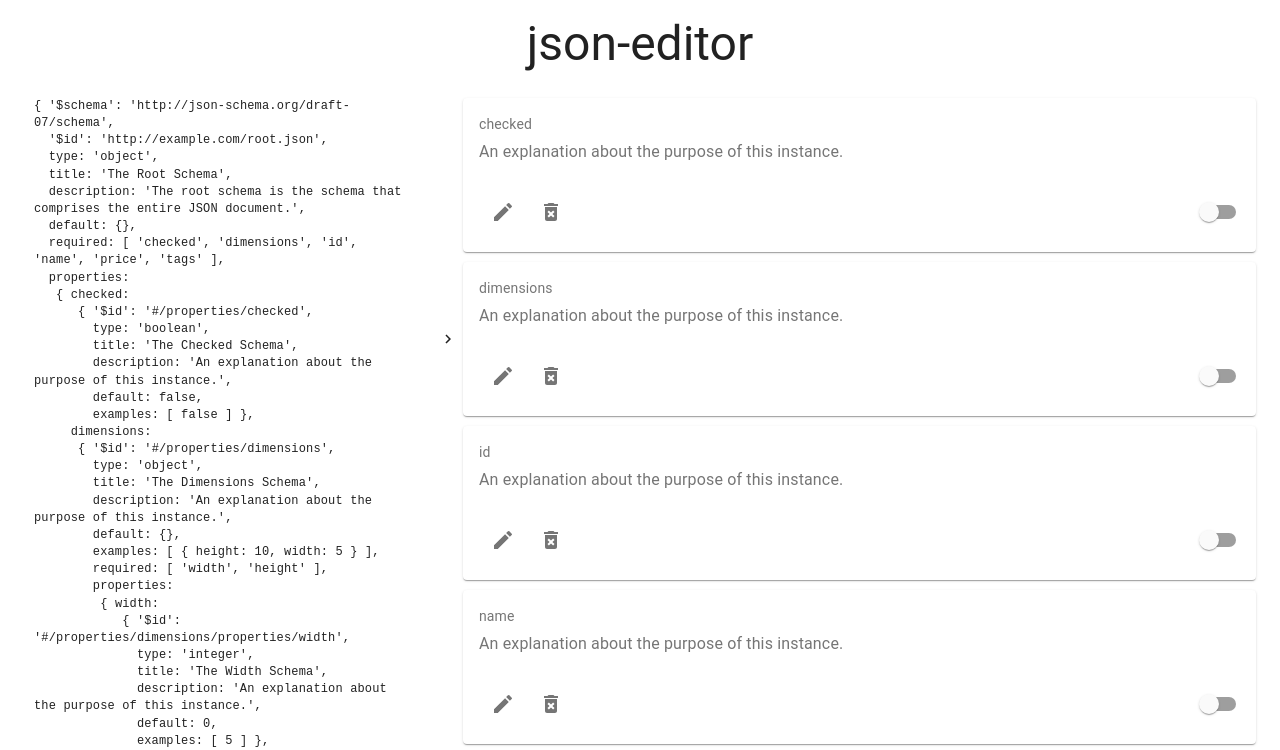
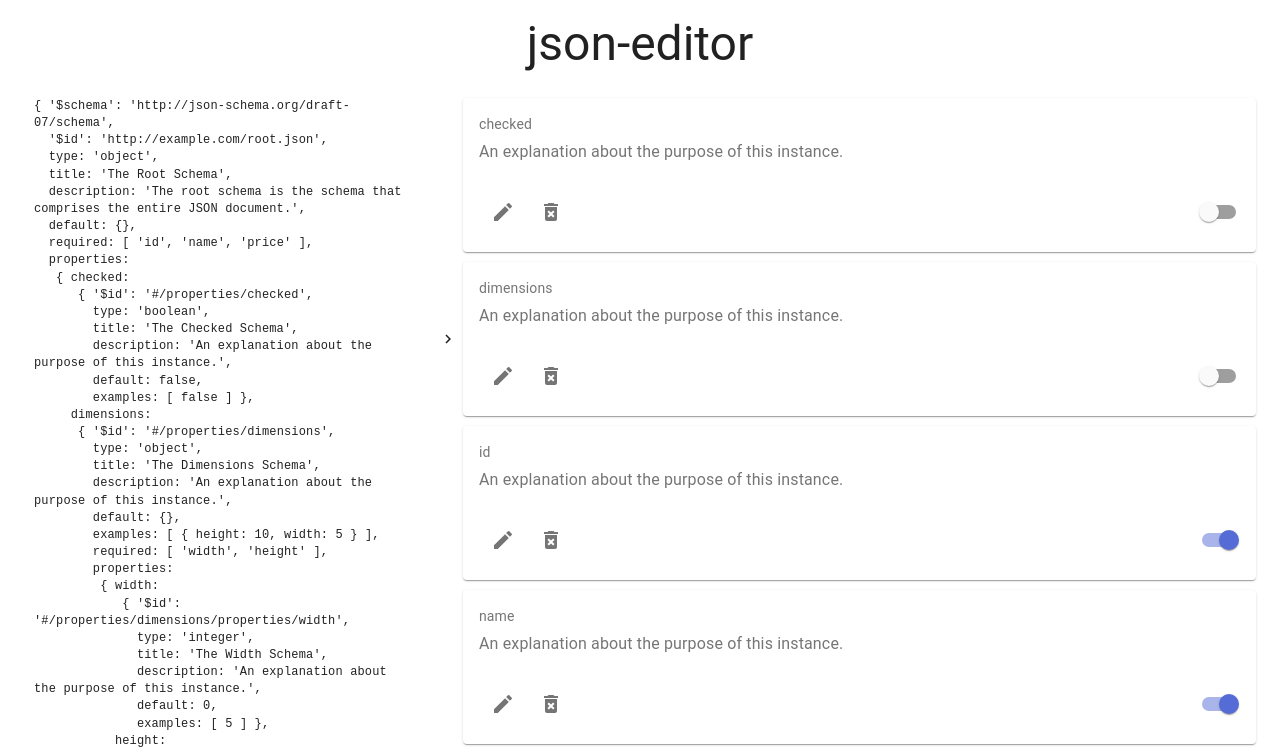
Before and after one commit to JonnyBaker/JSON-editor, a React (Create React App) app: page / in a window 1280 px wide. Shown: the top 750 px of the page. Built offline with nearby package versions, Linux system fonts and the light colour scheme.

Commit message:
hooking up required field

```diff
--- a/src/components/editor/SchemaVisualiser.js
+++ b/src/components/editor/SchemaVisualiser.js
@@ -23,9 +23,10 @@ const useStyles = makeStyles((theme) => ({
 
 export default function Editor() {
   const classes = useStyles();
+  const { required } = schema;
   const properties = schema.properties;
 
-  const items = buildItems(properties);
+  const items = buildItems(properties, required);
 
   return (
     <Grid md={8} item>
--- a/src/components/editor/SchemaVisualiserCard.js
+++ b/src/components/editor/SchemaVisualiserCard.js
@@ -26,7 +26,7 @@ const useStyles = makeStyles((theme) => ({
 
 export default function EditorCard(props) {
   const classes = useStyles();
-  const { element, name } = props;
+  const { element, name, required } = props;
 
   return (
     <Card>
@@ -46,7 +46,7 @@ export default function EditorCard(props) {
           <IconButton aria-label="delete">
             <DeleteForeverIcon className={classes.playIcon} />
           </IconButton>
-          <Switch className={classes.requiredIcon} color="primary" />
+          <Switch className={classes.requiredIcon} checked={required} color="primary" />
         </CardActions>
       </div>
     </Card>
--- a/src/components/editor/SchemaVisualiserItem.js
+++ b/src/components/editor/SchemaVisualiserItem.js
@@ -17,16 +17,16 @@ const hasChildren = (property) => {
 
 export default function EditorItem(props) {
   const classes = useStyles();
-
-  const { currentProperty, name } = props;
+  const { currentProperty, name, required } = props;
+  const requiredFields = currentProperty.required;
 
   return (
     <TreeItem
       className={classes.root}
       nodeId={currentProperty.$id}
-      label={<SchemaVisualiserCard element={currentProperty} name={name} />}
+      label={<SchemaVisualiserCard element={currentProperty} required={required} name={name} />}
     >
-      {hasChildren(currentProperty) && buildItems(currentProperty.properties)}
+      {hasChildren(currentProperty) && buildItems(currentProperty.properties, requiredFields)}
     </TreeItem>
   );
 }
--- a/src/components/editor/editorItemBuilder.js
+++ b/src/components/editor/editorItemBuilder.js
@@ -1,11 +1,14 @@
 import React from 'react';
 import SchemaVisualiserItem from './SchemaVisualiserItem';
 
-export const buildItems = (properties) => {
+export const buildItems = (properties, requiredFields) => {
   const items = Object.keys(properties).map((key) => {
+    console.error('REqUIRED FIELDS', requiredFields);
+
     const property = properties[key];
+    const required = requiredFields.includes(key);
 
-    return <SchemaVisualiserItem currentProperty={property} name={key} />;
+    return <SchemaVisualiserItem currentProperty={property} required={required} name={key} />;
   });
 
   return items;
--- a/src/jsonSchema.js
+++ b/src/jsonSchema.js
@@ -5,7 +5,7 @@ export const schema = {
   title: 'The Root Schema',
   description: 'The root schema is the schema that comprises the entire JSON document.',
   default: {},
-  required: ['checked', 'dimensions', 'id', 'name', 'price', 'tags'],
+  required: ['id', 'name', 'price'],
   properties: {
     checked: {
       $id: '#/properties/checked',
```
